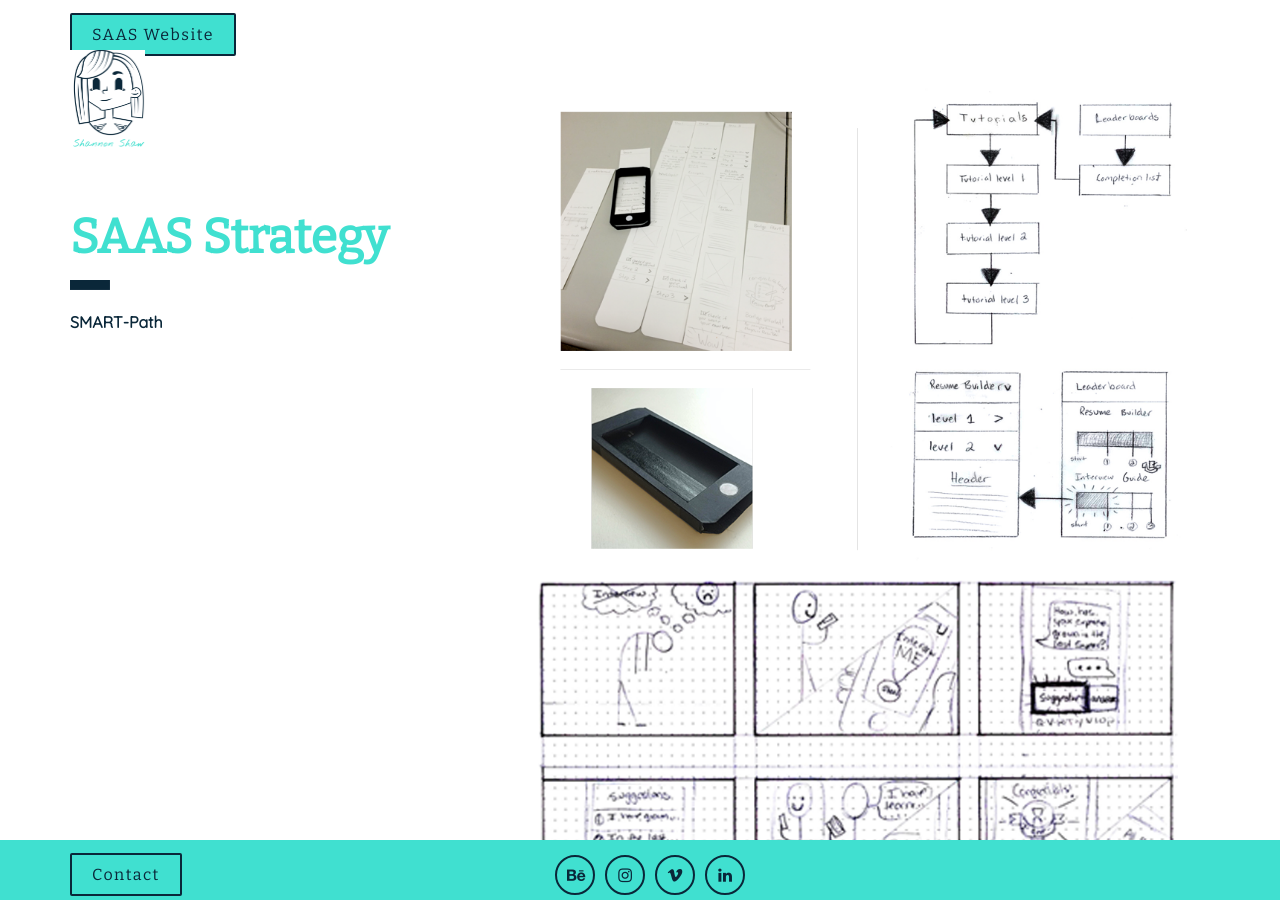
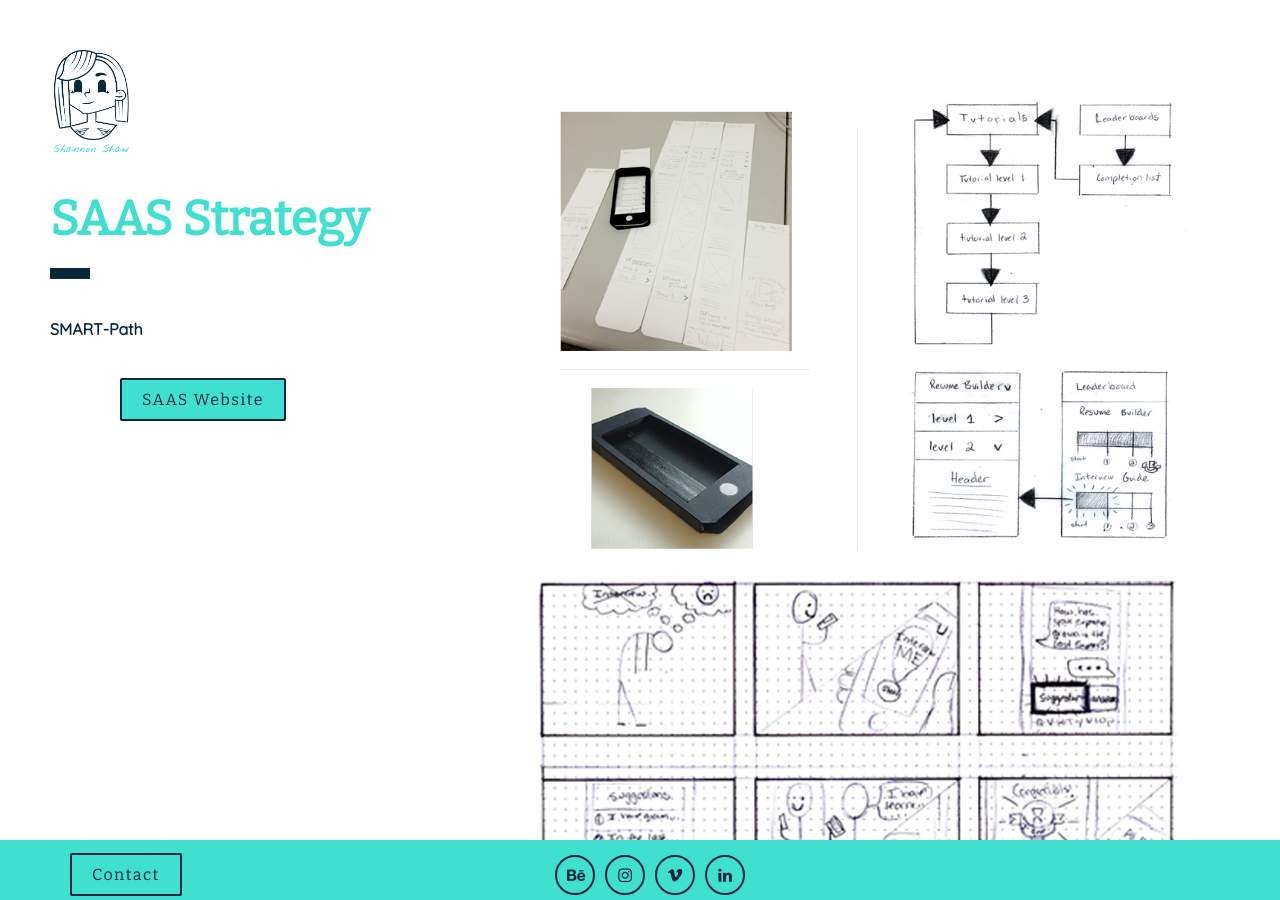
Before and after one commit to shaw0106/portfolio, a Jekyll site: the page built from stratsmart.html, in a window 1280 px wide. Built offline with Jekyll 4.4.1, drawn with Linux system fonts in a browser that asks for light colours; nearby versions of some CDN libraries.

Commit message:
cleaning up code

```diff
--- a/css/main.css
+++ b/css/main.css
@@ -19,7 +19,7 @@
 body {
   -webkit-font-smoothing: antialiased;
   margin: 0;
-  padding:0;
+  padding: 0 50px;
 }
 
 html, body {
@@ -29,42 +29,29 @@
 /*--------------------------------------------------------------content logo, title, bar and paragraph----*/
 
 .logo {
-  position: absolute;
-  top: 50px;
-  left: 70px;
-  width: 5%;
-  min-width: 75px;
-  z-index: 3;
+  margin: 50px 10px 20px 0;
+  width: 6%;
+  min-width: 80px;
 }
 
 .name {
   font-family: 'Bitter', serif;
-  position: absolute;
-  top: 160px;
-  left: 70px;
-  width: 100%;
+  margin: 10px 10px 10px 0;
   color: turquoise;
   font-size: 3em;
-  z-index: 3;
 }
 
 .bar {
-  position: absolute;
+  margin: 10px 10px 20px 0;
   width: 40px;
-  top: 280px;
-  left: 70px;
-  z-index: 3;
 }
 
 .soon {
   font-family: 'Quicksand', sans-serif;
-  position: absolute;
-  top: 290px;
-  left: 70px;
-  width: 30%;
   line-height: 2em;
   font-size: 1em;
   color: #0a2739;
+  margin: 10px 10px 20px 0;
 }
 
 .link {
@@ -81,17 +68,7 @@
 
 /*--------------------------------------------------------------left and right sides----*/
 
-.all-left {
-  float: left;
-  width: 50%;
-}
 
-.all-right {
-  width: 62%;
-  float: right;
-  padding-top: 40px;
-  padding-bottom: 100px;
-}
 
 .all-right-in {
   width: 100%;
@@ -328,3 +305,7 @@
 }
 
 /*--------------------------------------------------------------break points----*/
+
+@media only screen and (min-width: 0px) and (max-width: 1100px) {
+
+}
```
Also changed, not shown: _layouts/single.html (+8 -5 lines), index.html (+27 -29 lines), 2 other files.
